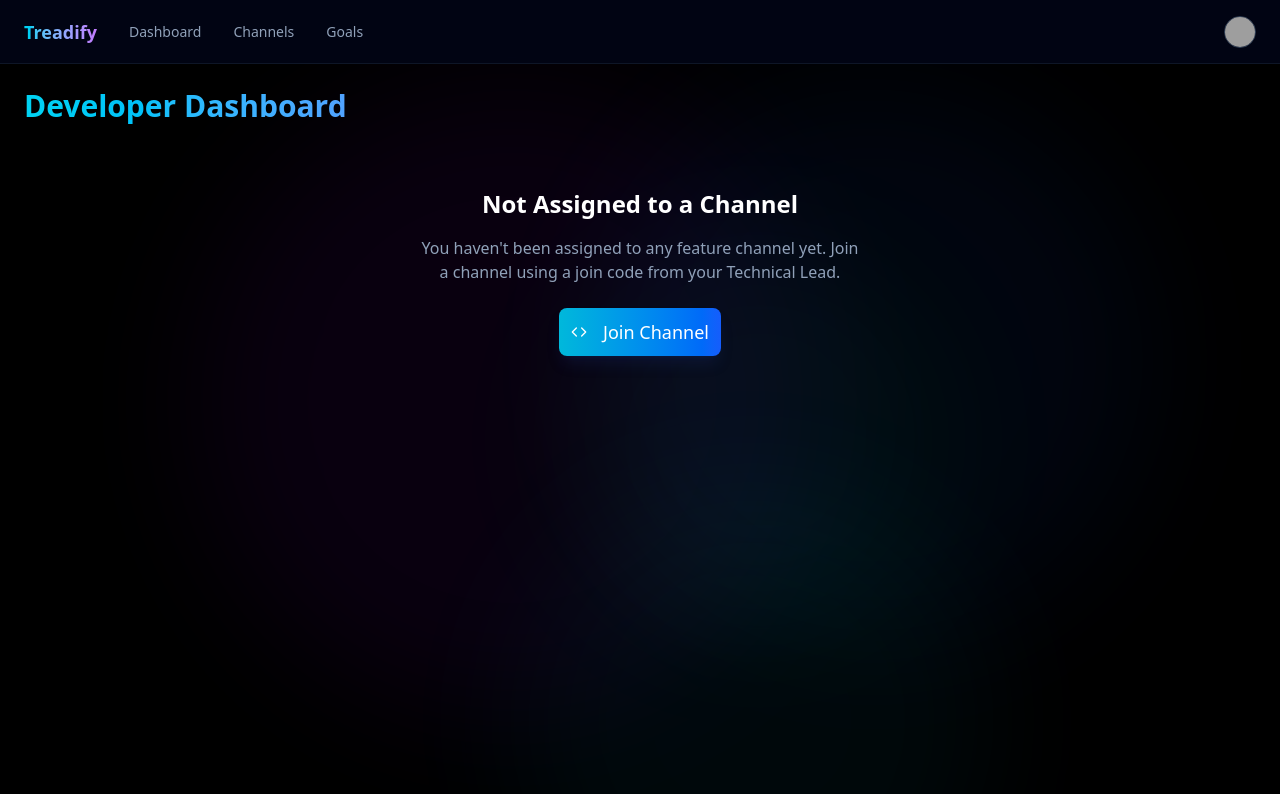
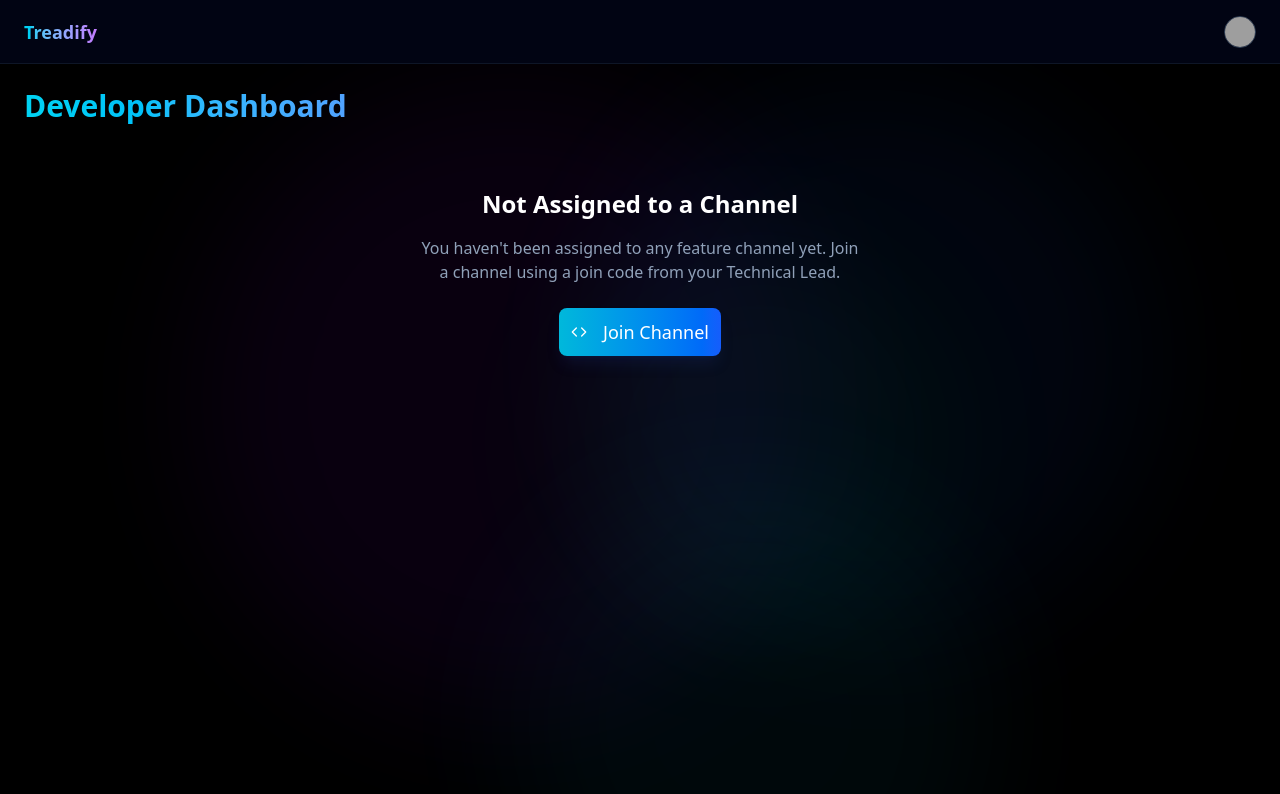
Before and after one commit to abdulahshoaib/treadify, a Next.js app in the folder frontend/: page /dashboard/dev in a window 1280 px wide. Shown: the top 794 px of the page. Built offline with nearby package versions, Linux system fonts and the light colour scheme; grey boxes are pictures that could not be loaded.

Commit message:
feat: update the dashboard nav bar to take up info of user that is logged in

```diff
--- a/frontend/components/dashboard-header.tsx
+++ b/frontend/components/dashboard-header.tsx
@@ -17,6 +17,7 @@ interface DashboardHeaderProps {
 }
 
 export default function DashboardHeader({ userName, userRole }: DashboardHeaderProps) {
+    if (!userName || !userRole) return null
     const initials = userName
         .split(" ")
         .map((n) => n[0])
@@ -30,26 +31,7 @@ export default function DashboardHeader({ userName, userRole }: DashboardHeaderP
                     Treadify
                 </span>
             </Link>
-      <nav className="hidden flex-1 md:flex">
-        <Link
-          href="/dashboard"
-          className="flex h-full items-center px-4 text-sm font-medium text-slate-400 transition-colors hover:text-indigo-400"
-        >
-          Dashboard
-        </Link>
-        <Link
-          href="/dashboard/channels"
-          className="flex h-full items-center px-4 text-sm font-medium text-slate-400 transition-colors hover:text-indigo-400"
-        >
-          Channels
-        </Link>
-        <Link
-          href="/dashboard/goals"
-          className="flex h-full items-center px-4 text-sm font-medium text-slate-400 transition-colors hover:text-indigo-400"
-        >
-          Goals
-        </Link>
-      </nav>
+
             <div className="ml-auto flex items-center gap-4">
                 <DropdownMenu>
                     <DropdownMenuTrigger asChild>
@@ -71,7 +53,7 @@ export default function DashboardHeader({ userName, userRole }: DashboardHeaderP
                         </DropdownMenuLabel>
                         <DropdownMenuSeparator className="bg-slate-800" />
                         <DropdownMenuItem className="hover:bg-slate-800 hover:text-indigo-400 cursor-pointer">
-              <Link href="/dashboard/profile" className="flex items-center w-full">
+                            <Link href="/profile" className="flex items-center w-full">
                                 <User className="mr-2 h-4 w-4" />
                                 <span>Profile</span>
                             </Link>
```
Lines whose indentation alone changed are shown as unchanged.
